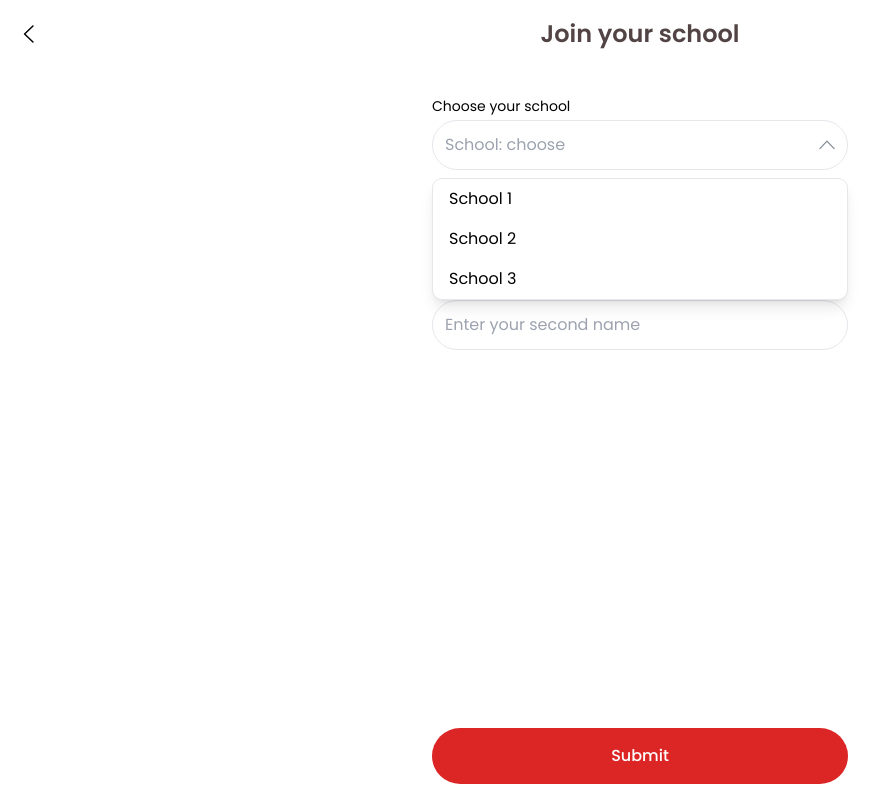
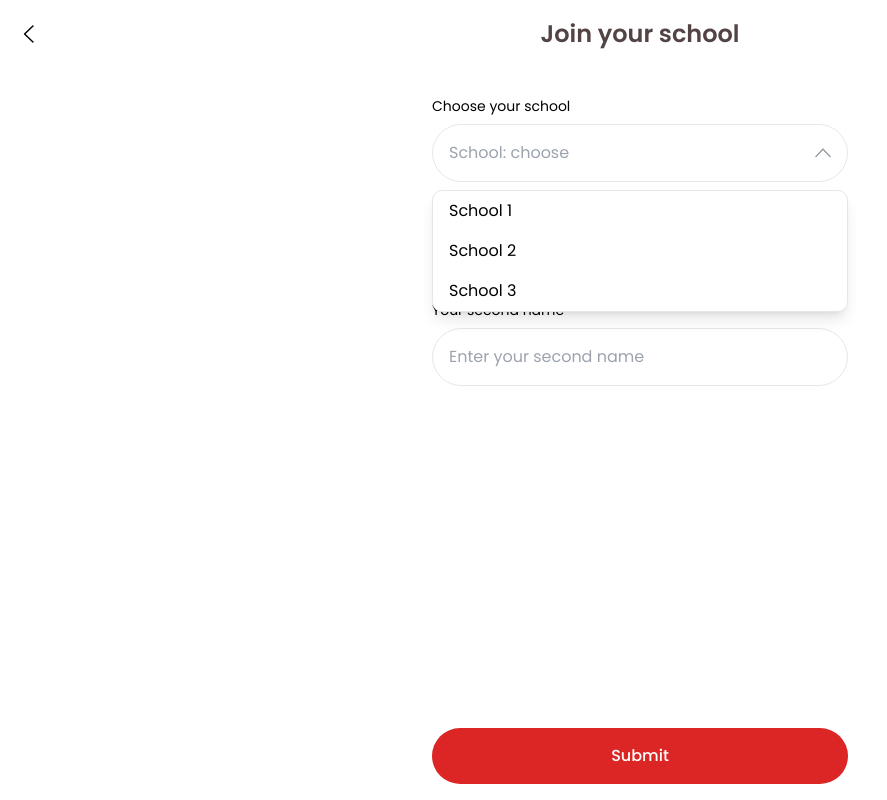
Before and after one commit to Delta-Compute/learning-platform-frontend, a React (Vite) app: page /join-your-school in a window 1280 px wide. Both pictures are taken after a click on the element "School: choose". Shown: the whole page, without its empty margins (0-887 px from the left). Built offline with nearby package versions, Linux system fonts and the light colour scheme; no server answers.

Commit message:
small fixes

```diff
--- a/src/pages/JoinYourSchoolPage/index.tsx
+++ b/src/pages/JoinYourSchoolPage/index.tsx
@@ -6,6 +6,8 @@ import { useRef, useState } from 'react';
 const JoinYourSchoolPage = () => {
   const [isOpen, setIsOpen] = useState(false);
   const [selected, setSelected] = useState('School: choose');
+  const [firstName, setFirstName] = useState('');
+  const [secondName, setSecondName] = useState('');
   const dropdownRef = useRef<HTMLDivElement>(null);
 
   const handleBlur = (e: React.FocusEvent<HTMLDivElement, Element>) => {
@@ -30,10 +32,10 @@ const JoinYourSchoolPage = () => {
       <div className="flex flex-col flex-grow min-h-0 mt-20 p-4 max-w-md mx-auto w-full space-y-4">
         <div className="flex flex-col flex-grow min-h-0 space-y-4">
           <div>
-            <label className="block text-sm font-normal mb-1">Choose your school</label>
+            <label className="block text-sm font-normal mb-2">Choose your school</label>
             <div className="relative" ref={dropdownRef}>
               <div
-                className={`w-full border-[0.5px] rounded-[40px] p-3 bg-white cursor-pointer flex justify-between items-center ${selected === 'School: choose' ? 'text-gray-400' : 'text-gray-700'
+                className={`w-full border-[0.5px] rounded-[40px] p-[16px] bg-white cursor-pointer flex justify-between items-center ${selected === 'School: choose' ? 'text-gray-400' : 'text-gray-700'
                   }`}
                 tabIndex={0}
                 onClick={() => setIsOpen((prev) => !prev)}
@@ -46,7 +48,7 @@ const JoinYourSchoolPage = () => {
                 />
               </div>
               <div
-                className={`absolute z-10 mt-2 w-full bg-white border rounded-[10px] shadow-lg overflow-hidden transition-all duration-300 ease-out transform origin-top ${isOpen ? 'scale-y-100 opacity-100' : 'scale-y-0 opacity-0'
+                className={`absolute z-10 mt-2 w-full bg-white border-[0.5px] rounded-[10px] shadow-lg overflow-hidden transition-all duration-300 ease-out transform origin-top ${isOpen ? 'scale-y-100 opacity-100' : 'scale-y-0 opacity-0'
                   }`}
                 style={{ transformOrigin: 'top' }}
               >
@@ -68,20 +70,24 @@ const JoinYourSchoolPage = () => {
           </div>
 
           <div>
-            <label className="block text-sm font-normal mb-1">Your first name</label>
+            <label className="block text-sm font-normal mb-2">Your first name</label>
             <input
               type="text"
               placeholder="Enter your first name"
-              className="w-full border-[0.5px] rounded-[40px] p-3 text-gray-700 focus:outline-none focus:ring-none"
+              className="w-full border-[0.5px] rounded-[40px] p-[16px] text-gray-700 focus:outline-none focus:ring-none"
+              value={firstName}
+              onChange={(e) => setFirstName(e.target.value.trim())}
             />
           </div>
 
           <div>
-            <label className="block text-sm font-normal mb-1">Your second name</label>
+            <label className="block text-sm font-normal mb-2">Your second name</label>
             <input
               type="text"
               placeholder="Enter your second name"
-              className="w-full border-[0.5px] rounded-[40px] p-3 text-gray-700 focus:outline-none focus:ring-none"
+              className="w-full border-[0.5px] rounded-[40px] p-[16px] text-gray-700 focus:outline-none focus:ring-none"
+              value={secondName}
+              onChange={(e) => setSecondName(e.target.value.trim())}
             />
           </div>
         </div>
```
